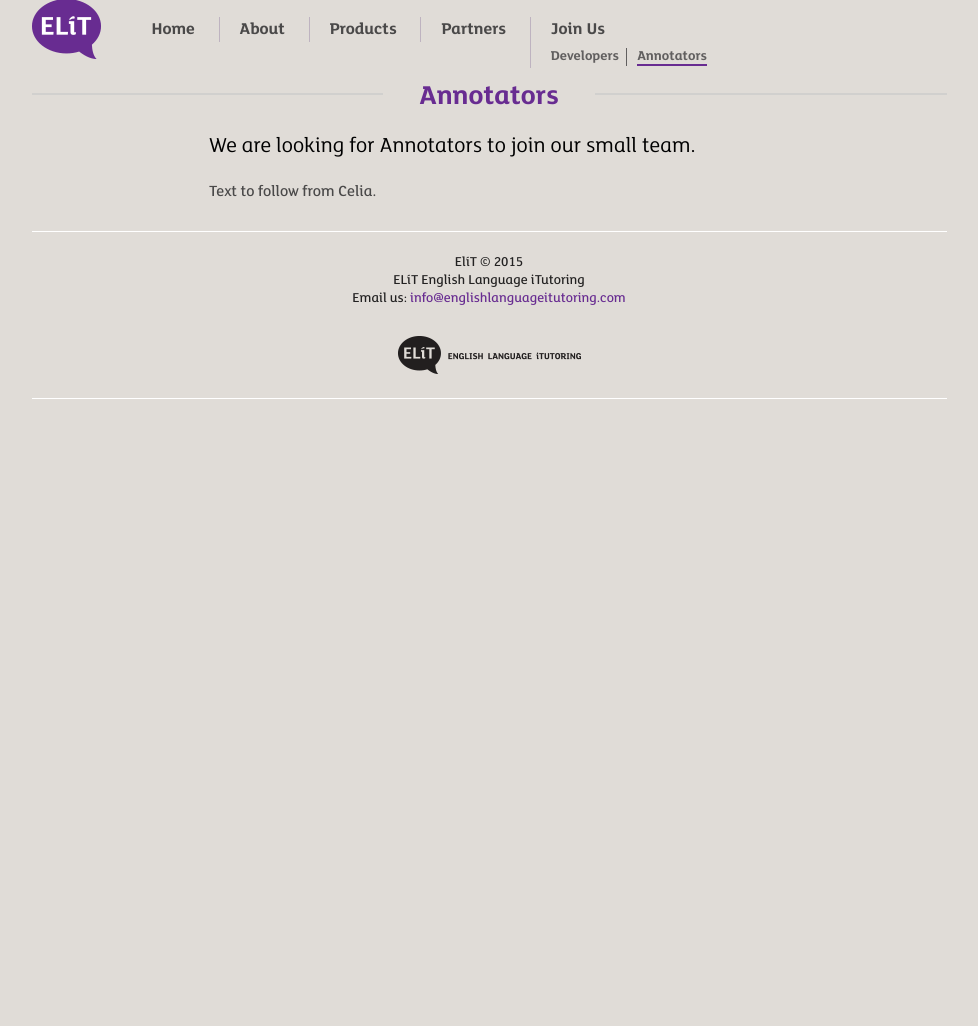
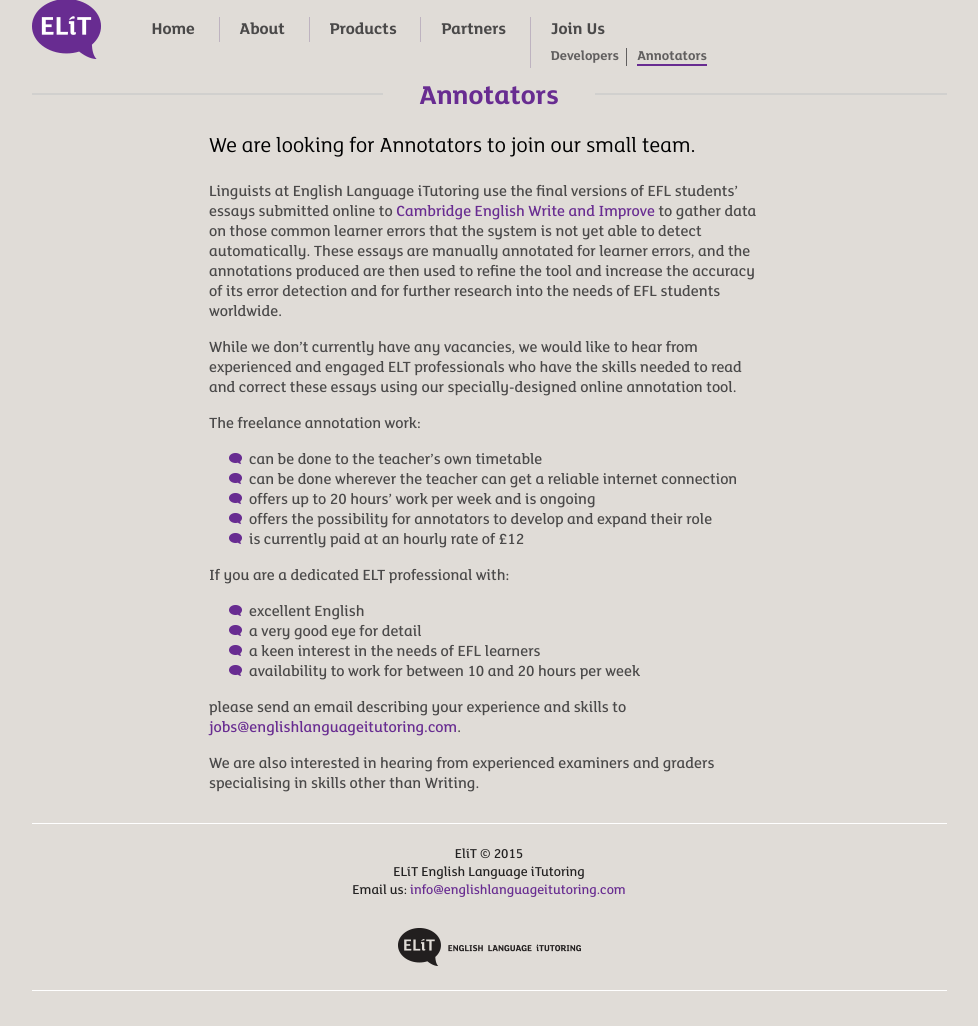
Before and after one commit to colourgarden/elitltdnew.github.io, a Jekyll site: the page built from pages/join-us/annotators.md, in a window 1280 px wide. Shown: the whole page, without its empty margins (151-1129 px from the left). Built offline with Jekyll 4.4.1, drawn with Linux system fonts in a browser that asks for light colours; Markdown is read by kramdown in place of the engine named in the settings; before the commit the page ends 900 px from its top, so only the background shows below that.

Commit message:
Text from Diane

```diff
--- a/pages/join-us/annotators.md
+++ b/pages/join-us/annotators.md
@@ -9,4 +9,25 @@
 intro: >
   We are looking for Annotators to join our small team.
 ---
-Text to follow from Celia.
+Linguists at English Language iTutoring use the final versions of EFL students’ essays submitted online to [Cambridge English Write and Improve](http://www.cambridgeenglish.org/learning-english/find-free-resources/write-and-improve/) to gather data on those common learner errors that the system is not yet able to detect automatically. These essays are manually annotated for learner errors, and the annotations produced are then used to refine the tool and increase the accuracy of its error detection and for further research into the needs of EFL students worldwide.
+
+While we don’t currently have any vacancies, we would like to hear from experienced and engaged ELT professionals who have the skills needed to read and correct these essays using our specially-designed online annotation tool.
+
+The freelance annotation work:
+
+* can be done to the teacher's own timetable
+* can be done wherever the teacher can get a reliable internet connection
+* offers up to 20 hours' work per week and is ongoing
+* offers the possibility for annotators to develop and expand their role
+* is currently paid at an hourly rate of £12
+
+If you are a dedicated ELT professional with:
+
+* excellent English
+* a very good eye for detail
+* a keen interest in the needs of EFL learners
+* availability to work for between 10 and 20 hours per week
+
+please send an email describing your experience and skills to [jobs@englishlanguageitutoring.com](mailto:jobs@englishlanguageitutoring.com).
+
+We are also interested in hearing from experienced examiners and graders specialising in skills other than Writing.
```
